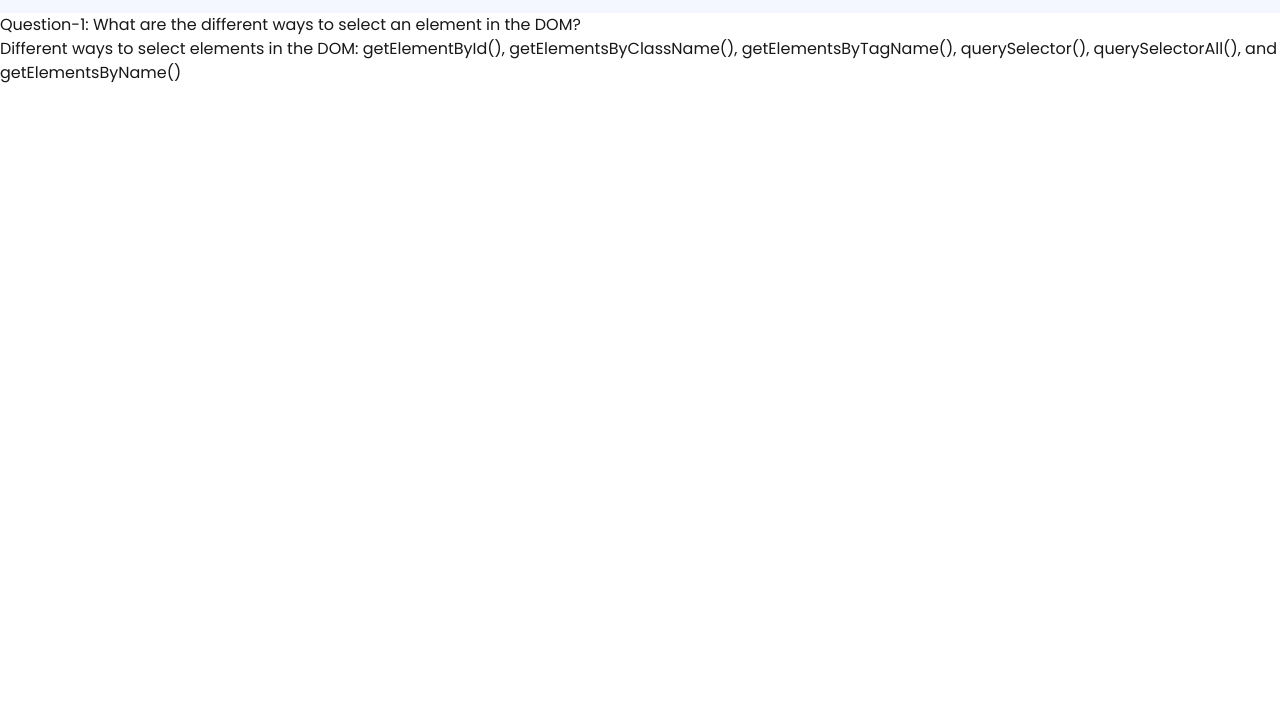
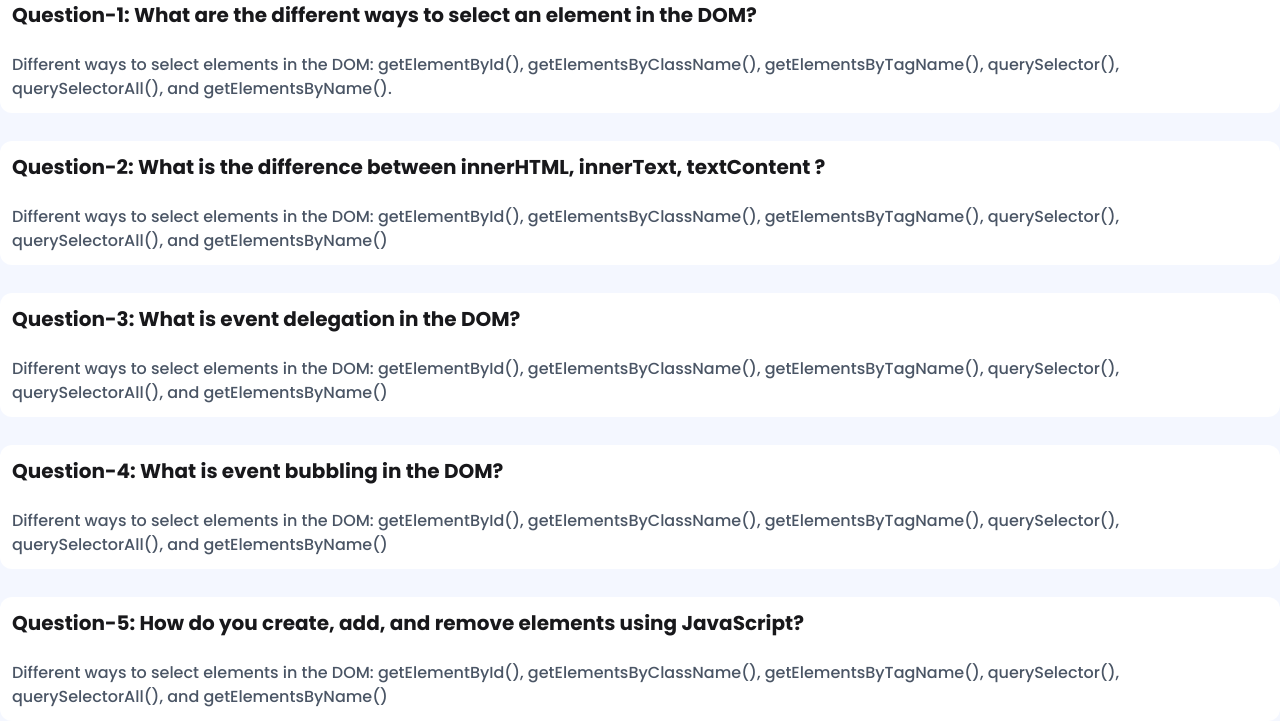
Before and after one commit to sajid-49/B11-Assignment-5, a plain HTML site: page blog.html in a window 1280 px wide. Shown: the part 211-932 px from the top of the page. Before the commit the page ends 800 px from the top, so only its background shows below. Drawn offline with nearby package versions, Linux system fonts and the light colour scheme.

Commit message:
complete

```diff
--- a/blog.html
+++ b/blog.html
@@ -29,10 +29,11 @@
       }
     </style>
   </head>
-  <body class="google-font w-7xl mx-auto bg-[#F4F7FF]">
+  <body class="bg-[#F4F7FF]">
+    <div class="google-font w-7xl mx-auto">
       <header>
         <nav
-        class="flex justify-between items-center shadow-xl rounded-xl bg-[#FFFFFF] h-[100px] mt-[24px] mb-[20px] py-[18px] px-[24px]"
+          class="flex justify-between items-center shadow-xl rounded-xl bg-[#FFFFFF] h-[100px] py-[18px] px-[24px]"
         >
           <!-- Left side -->
           <div class="flex items-center gap-3">
@@ -43,6 +44,7 @@
           <!-- Right side -->
           <button
             class="text-[#FFFFFF] font-medium py-[10px] px-[20px] bg-[#3752FD] rounded-lg cursor-pointer"
+            id="back-btn"
           >
             Back to Desk
           </button>
@@ -54,12 +56,62 @@
 
         <div class="">
           <!-- QS-1_div -->
-        <div class="bg-[#FFFFFF]">
-          <h2>
-            Question-1: What are the different ways to select an element in the
-            DOM?
+          <div class="bg-[#FFFFFF] p-3 rounded-xl mb-7">
+            <h2 class="mb-6 text-xl font-bold">
+              Question-1: What are the different ways to select an element in
+              the DOM?
             </h2>
-          <p class="">
+            <p class="text-gray-600 font-medium">
+              Different ways to select elements in the DOM: getElementById(),
+              getElementsByClassName(), getElementsByTagName(), querySelector(),
+              querySelectorAll(), and getElementsByName().
+            </p>
+          </div>
+
+          <!-- QS-2_div -->
+          <div class="bg-[#FFFFFF] p-3 rounded-xl mb-7">
+            <h2 class="mb-6 text-xl font-bold">
+              Question-2: What is the difference between innerHTML, innerText,
+              textContent ?
+            </h2>
+            <p class="text-gray-600 font-medium">
+              Different ways to select elements in the DOM: getElementById(),
+              getElementsByClassName(), getElementsByTagName(), querySelector(),
+              querySelectorAll(), and getElementsByName()
+            </p>
+          </div>
+
+          <!-- QS-3_div -->
+          <div class="bg-[#FFFFFF] p-3 rounded-xl mb-7">
+            <h2 class="mb-6 text-xl font-bold">
+              Question-3: What is event delegation in the DOM?
+            </h2>
+            <p class="text-gray-600 font-medium">
+              Different ways to select elements in the DOM: getElementById(),
+              getElementsByClassName(), getElementsByTagName(), querySelector(),
+              querySelectorAll(), and getElementsByName()
+            </p>
+          </div>
+
+          <!-- QS-4_div -->
+          <div class="bg-[#FFFFFF] p-3 rounded-xl mb-7">
+            <h2 class="mb-6 text-xl font-bold">
+              Question-4: What is event bubbling in the DOM?
+            </h2>
+            <p class="text-gray-600 font-medium">
+              Different ways to select elements in the DOM: getElementById(),
+              getElementsByClassName(), getElementsByTagName(), querySelector(),
+              querySelectorAll(), and getElementsByName()
+            </p>
+          </div>
+
+          <!-- QS-5_div -->
+          <div class="bg-[#FFFFFF] p-3 rounded-xl">
+            <h2 class="mb-6 text-xl font-bold">
+              Question-5: How do you create, add, and remove elements using
+              JavaScript?
+            </h2>
+            <p class="text-gray-600 font-medium">
               Different ways to select elements in the DOM: getElementById(),
               getElementsByClassName(), getElementsByTagName(), querySelector(),
               querySelectorAll(), and getElementsByName()
@@ -67,5 +119,7 @@
           </div>
         </div>
       </main>
+    </div>
+    <script src="./scripts/blog.js"></script>
   </body>
 </html>
--- /dev/null
+++ b/scripts/blog.js
@@ -0,0 +1,3 @@
+document.getElementById("back-btn").addEventListener("click", function () {
+  window.location.href = "../index.html";
+});
--- a/scripts/script.js
+++ b/scripts/script.js
@@ -7,6 +7,11 @@ btnImg.addEventListener("click", function () {
 document.getElementById("aside-btn").addEventListener("click", function () {
   document.getElementById("aside-text").innerHTML = " ";
 });
+
+document.getElementById("go-to").addEventListener("click", function () {
+  window.location.href = "./blog.html";
+});
+
 // btn-1
 document.getElementById("card-btn1").addEventListener("click", function () {
   alert("Board updated successfully.");
```
Also changed, not shown: index.html (+1 -0 lines). Lines whose indentation alone changed are shown as unchanged.
